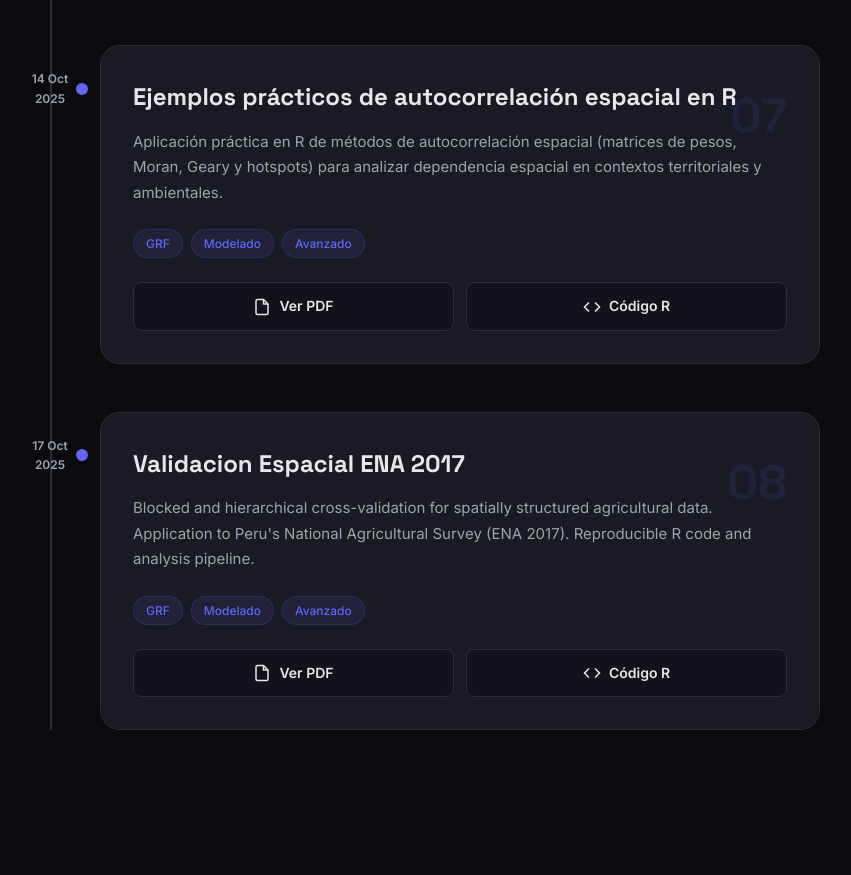
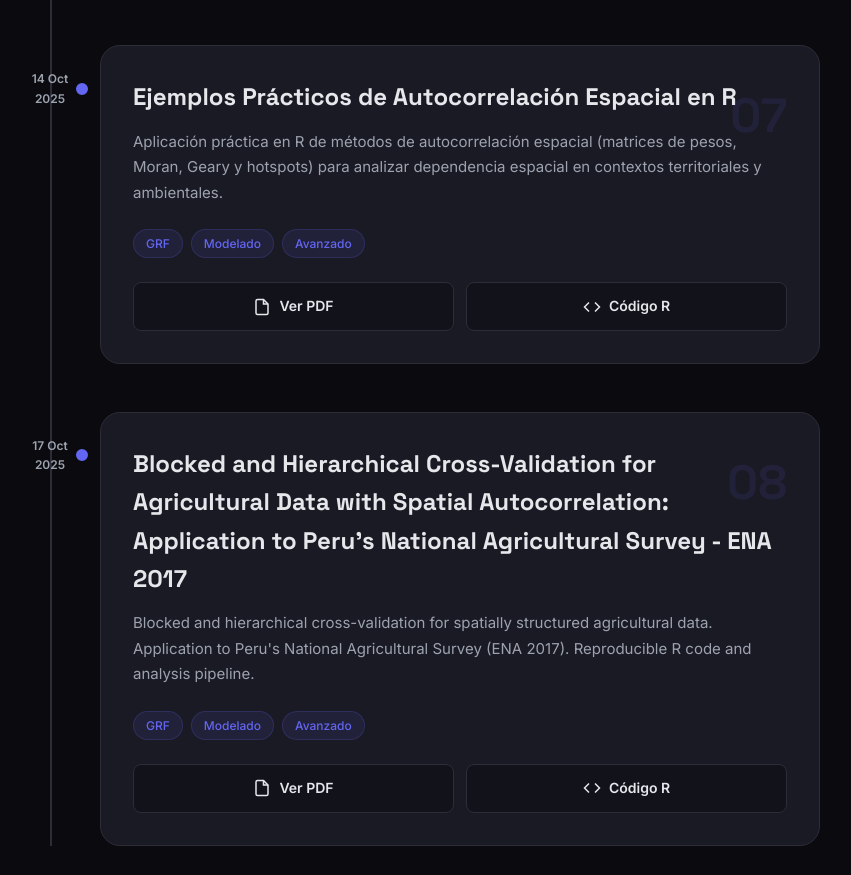
Before and after one commit to willyvilca/EST334-Estadistica-Espacial, a plain HTML site: page index.html in a window 1280 px wide. Shown: the part 3594-4469 px from the top of the page, without its empty margins (220-1071 px from the left). Drawn offline with Linux system fonts and the light colour scheme.

Commit message:
se corrgió titulos

```diff
--- a/index.html
+++ b/index.html
@@ -316,7 +316,7 @@
                         <div class="project-date">14 Oct 2025</div>
                         <div class="project-card">
                             <div class="project-number">07</div>
-                            <h3 class="project-title">Ejemplos prácticos de autocorrelación espacial en R</h3>
+                            <h3 class="project-title">Ejemplos Prácticos de Autocorrelación Espacial en R</h3>
                             <p class="project-desc">Aplicación práctica en R de métodos de autocorrelación espacial (matrices de pesos, Moran, Geary y hotspots) para analizar dependencia espacial en contextos territoriales y ambientales.</p>
                             <div class="project-tags">
                                 <span class="tag">GRF</span>
@@ -347,7 +347,7 @@
                         <div class="project-date">17 Oct 2025</div>
                         <div class="project-card">
                             <div class="project-number">08</div>
-                            <h3 class="project-title">Validacion Espacial ENA 2017</h3>
+                            <h3 class="project-title">Blocked and Hierarchical Cross-Validation for Agricultural Data with Spatial Autocorrelation: Application to Peru's National Agricultural Survey - ENA 2017</h3>
                             <p class="project-desc">Blocked and hierarchical cross-validation for spatially structured agricultural data. Application to Peru's National Agricultural Survey (ENA 2017). Reproducible R code and analysis pipeline.</p>
                             <div class="project-tags">
                                 <span class="tag">GRF</span>
```
